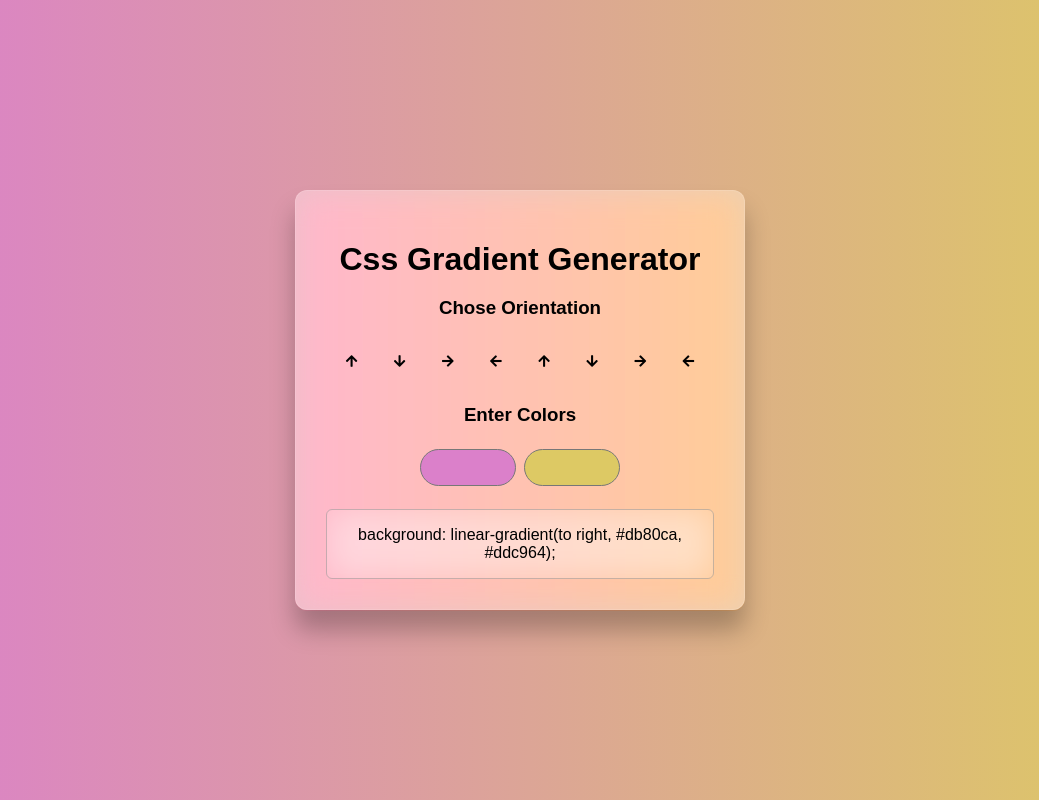
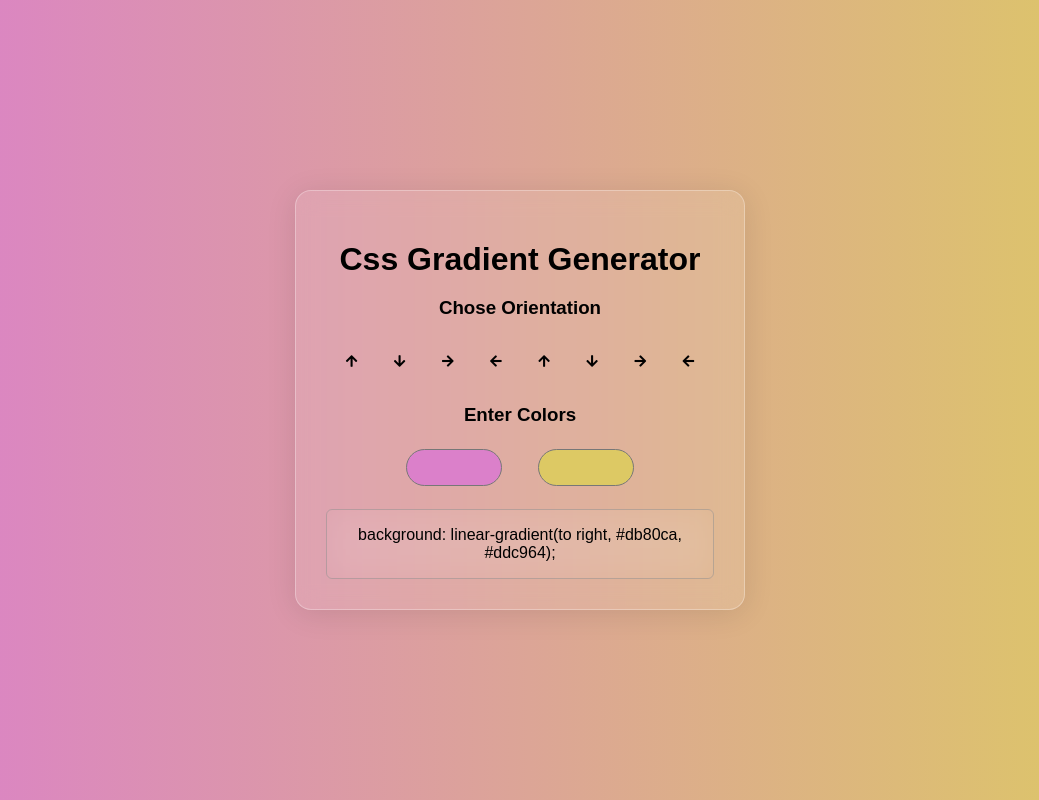
Before and after one commit to mahdi-mey/Gradient-Generator, a plain HTML site: page index.html in a window 1280 px wide. Shown: the whole page, without its empty margins (120-1159 px from the left). Drawn offline with Linux system fonts and the light colour scheme.

Commit message:
updated UI

```diff
--- a/style.css
+++ b/style.css
@@ -19,16 +19,21 @@ body{
     display: flex;
     flex-direction: column;
     gap: 1.2rem;
-    /* border-radius: 10px; */
-    box-shadow: 0 20px 25px rgba(0,0,0,0.25);
     text-align: center;
 
 
-    backdrop-filter: blur(16px) saturate(200%);
+    /* backdrop-filter: blur(16px) saturate(200%);
     -webkit-backdrop-filter: blur(16px) saturate(181%);
     background-color: rgba(255, 255, 255, 0.4);
     border-radius: 12px;
-    border: 1px solid rgba(255, 255, 255, 0.125);
+    border: 1px solid rgba(255, 255, 255, 0.125); */
+
+    background: rgba(255, 255, 255, 0.1);
+    border-radius: 16px;
+    box-shadow: 0 4px 30px rgba(0, 0, 0, 0.1);
+    backdrop-filter: blur(11px);
+    -webkit-backdrop-filter: blur(11.8px);
+    border: 1px solid rgba(255, 255, 255, 0.3);
 }
 button{
     outline: none;
@@ -53,6 +58,11 @@ input[type="color"]{
 input[type="color"]::-webkit-color-swatch{
     border-radius: 20px;
 }
+.colors{
+    display: flex;
+    justify-content: center;
+    gap: 2rem;
+}
 .code{
     padding: 1rem;
     backdrop-filter: blur(16px) saturate(200%);
@@ -63,6 +73,6 @@ input[type="color"]::-webkit-color-swatch{
     transition: all 0.07s linear;
 }
 .code:hover{
-    background-color: #eee;
+    background-color: #e2e2e2;
     border: 1px solid #7b7b7b;
 }
```
